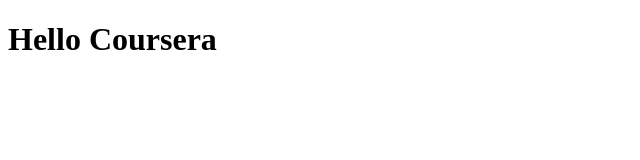
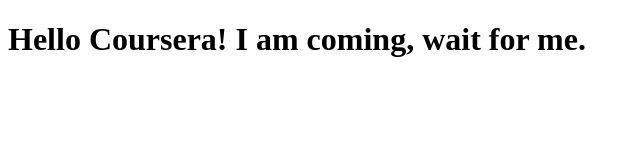
Before and after one commit to mugorunen/coursera-test, a plain HTML site: page site/index.html in a window 1280 px wide. Shown: the whole page, without its empty margins (0-640 px from the left). Drawn offline with Linux system fonts and the light colour scheme.

Commit message:
small addition

```diff
--- a/site/index.html
+++ b/site/index.html
@@ -1,9 +1,9 @@
 <!DOCTYPE html>
 <html>
 <head>
-	<title>Hello Coursera</title>
+	<title>Hello Coursera!</title>
 </head>
 <body>
-<h1>Hello Coursera</h1>
+<h1>Hello Coursera! I am coming, wait for me.</h1>
 </body>
 </html>
```
